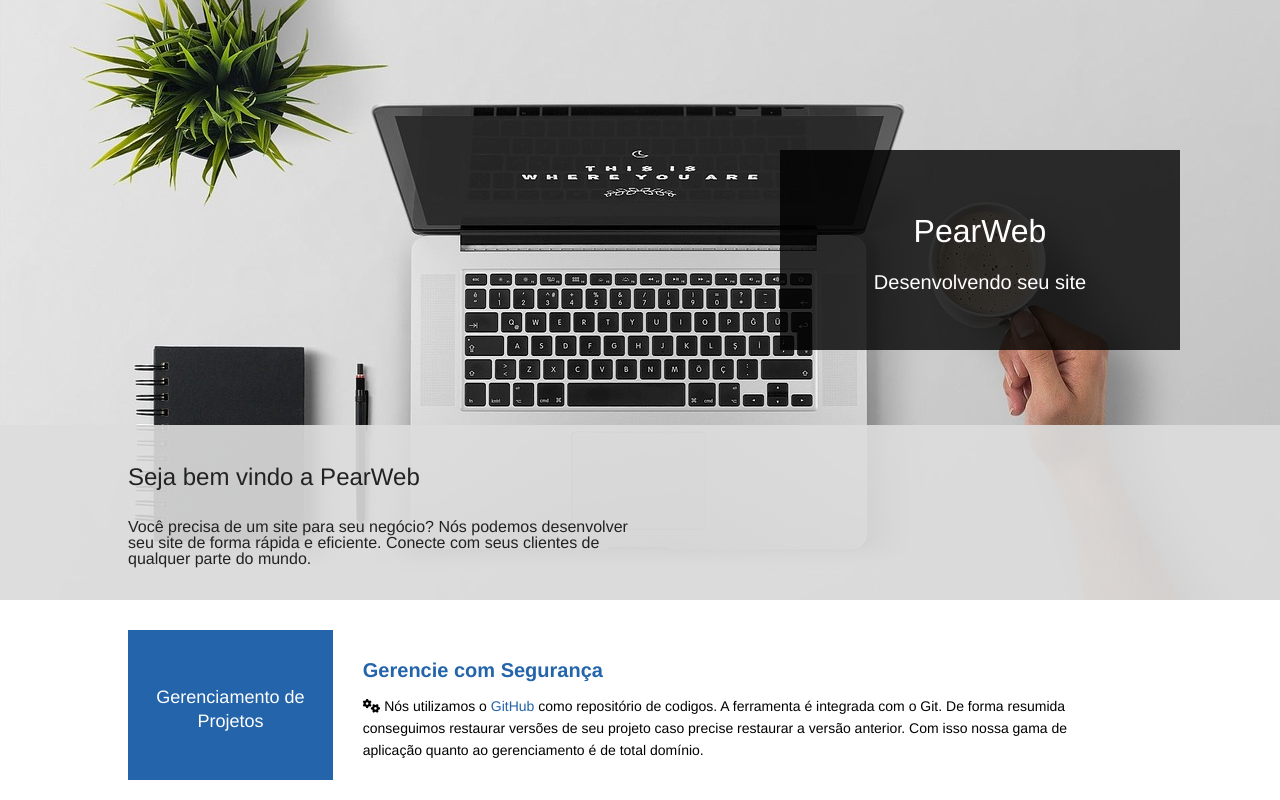
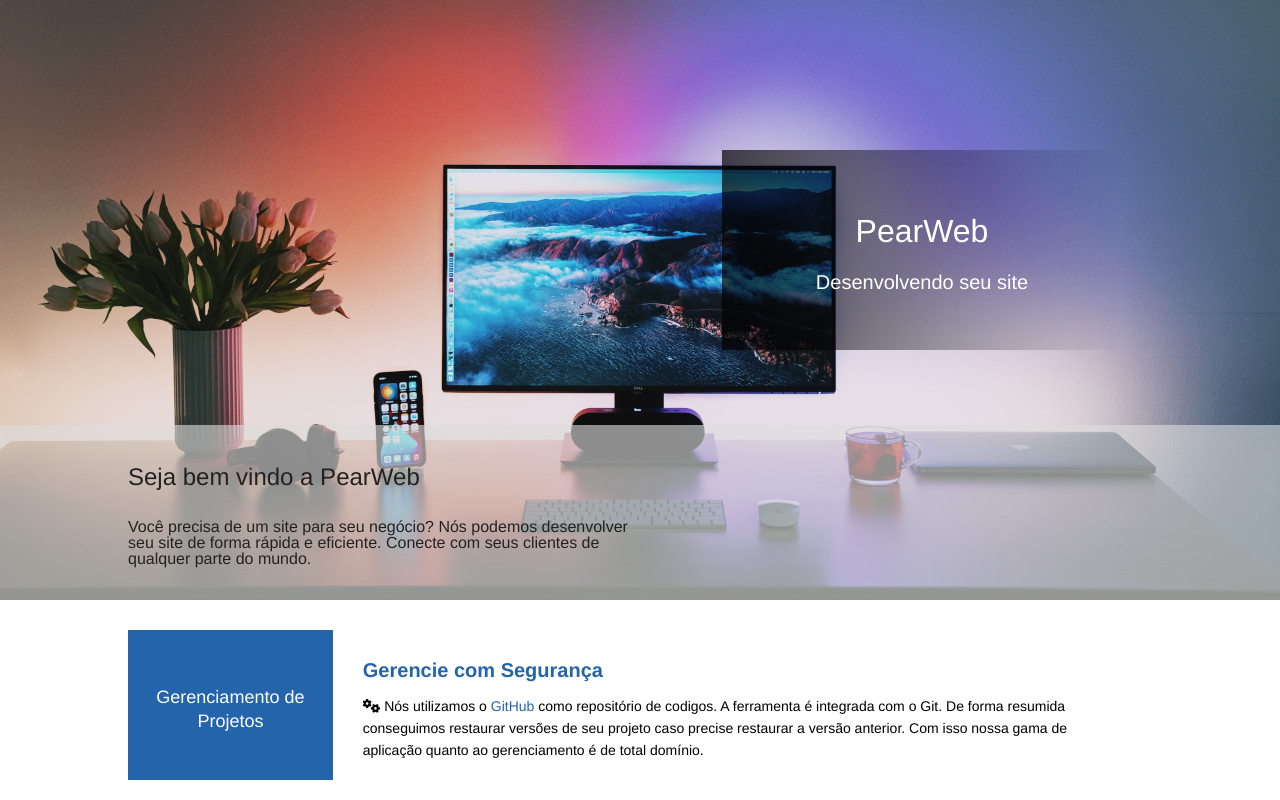
Before and after one commit to Romulo-Queiroz/Agency-model, a plain HTML site: page index.html in a window 1280 px wide. Shown: the top 800 px of the page. Drawn offline with Linux system fonts and the light colour scheme.

Commit message:
Commit new aparence

```diff
--- a/style/style.css
+++ b/style/style.css
@@ -16,8 +16,8 @@ a:hover{
 .banner{
     width: 100%;
     height: 600px;
-    background-image: url('../imagens/capa2.jpg');
-    background-position: center;
+    background-image: url('../imagens/capa4.jpeg');
+    background-position: bottom;
     position: relative;
 }
 
@@ -26,13 +26,13 @@ a:hover{
     height: 200px;
     text-align: center;
     position: absolute;
-    right: 100px;
+    right: 158px;
     bottom: 250px;
 }
 .box-background{
     width: 100%;
     height: 100%;
-    background-color: #000;
+    background-image: linear-gradient(to right, rgba(0, 0, 0, 0.855), transparent);
     opacity: .8;
     position: relative;
 }
@@ -61,7 +61,7 @@ a:hover{
 .company-info-background{
     width: 100%;
     height: 100%;
-    background-color: #ddd;
+    background-color: rgba(221, 221, 221, 0.684);
     opacity: .9;
 }
 .company-info-titlebox{
```
Also changed, not shown: imagens/capa3.jpg.avif (added), imagens/capa4.jpeg (added), imagens/fundo-principal.jpg (added).
